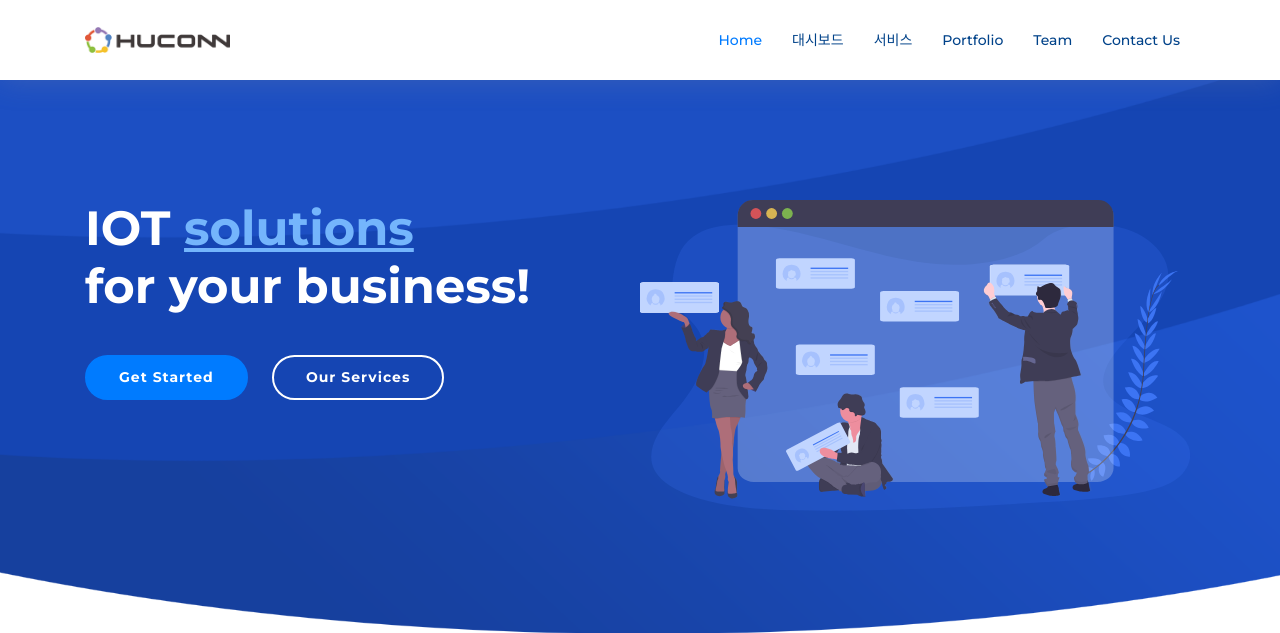
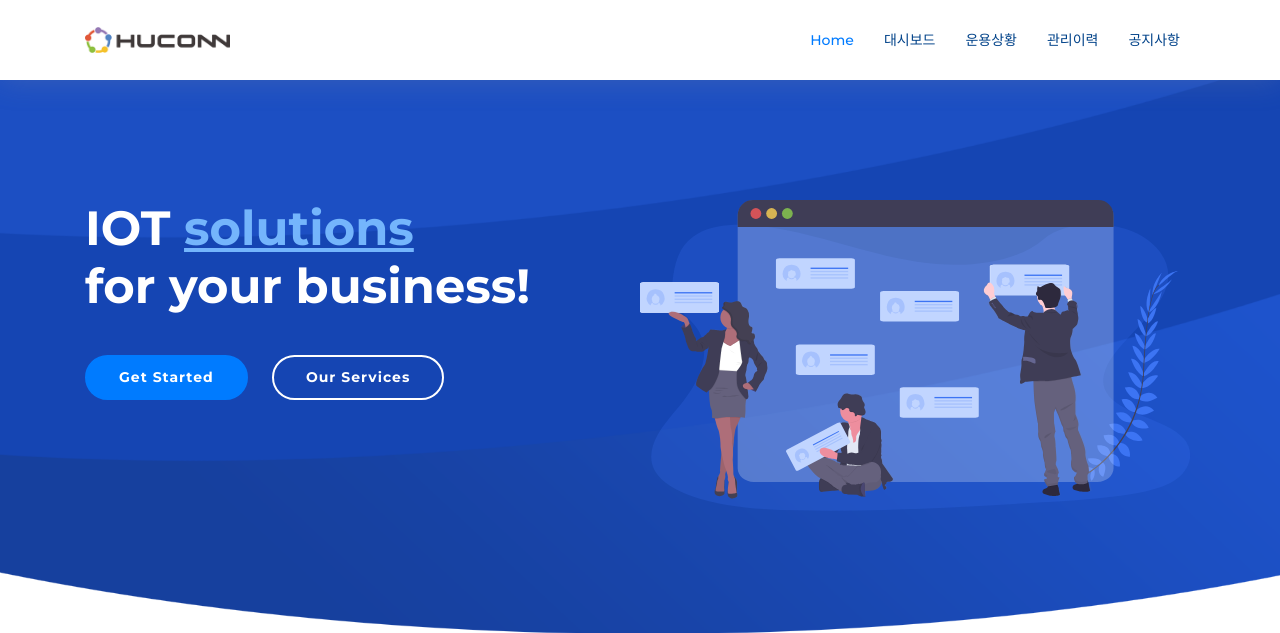
Before and after one commit to kimwnd/humesh, a Django app: page / in a window 1280 px wide. Shown: the top 633 px of the page. Run offline with Django 3.2, Linux system fonts and the light colour scheme; some libraries are stand-ins or nearby versions; some web fonts are replaced.

Commit message:
html 수정

```diff
--- a/mesh/views.py
+++ b/mesh/views.py
@@ -554,6 +554,8 @@ class GetMeshDataView(View):
 
             data = {'argon_label': str(argon_dts[-1]), 'xenon_label': str(xenon_dts[-1]), 'argon_data': df_argon['data'].tolist()[-1], 'xenon_data': df_xenon['data'].tolist()[-1]}
 
+            # print(data)
+
             return JsonResponse(data)
 
 
--- a/templates/index.html
+++ b/templates/index.html
@@ -54,9 +54,9 @@
         <ul>
           <li class="active"><a href="#intro">Home</a></li>
           <li><a href="{% url 'line_chart_new' %}">대시보드</a></li>
-          <li><a href="#s">서비스</a></li>
-          <li><a href="#">Portfolio</a></li>
-          <li><a href="#">Team</a></li>
+          <li><a href="#s">운용상황</a></li>
+          <li><a href="#">관리이력</a></li>
+          <li><a href="#">공지사항</a></li>
 {#          <li class="drop-down"><a href="">Drop Down</a>#}
 {#            <ul>#}
 {#              <li><a href="#">Drop Down 1</a></li>#}
@@ -74,7 +74,7 @@
 {#              <li><a href="#">Drop Down 5</a></li>#}
 {#            </ul>#}
 {#          </li>#}
-          <li><a href="#">Contact Us</a></li>
+{#          <li><a href="#">Contact Us</a></li>#}
         </ul>
       </nav><!-- .main-nav -->
 
```
Also changed, not shown: templates/line_chart_new.html (+4 -6 lines).
